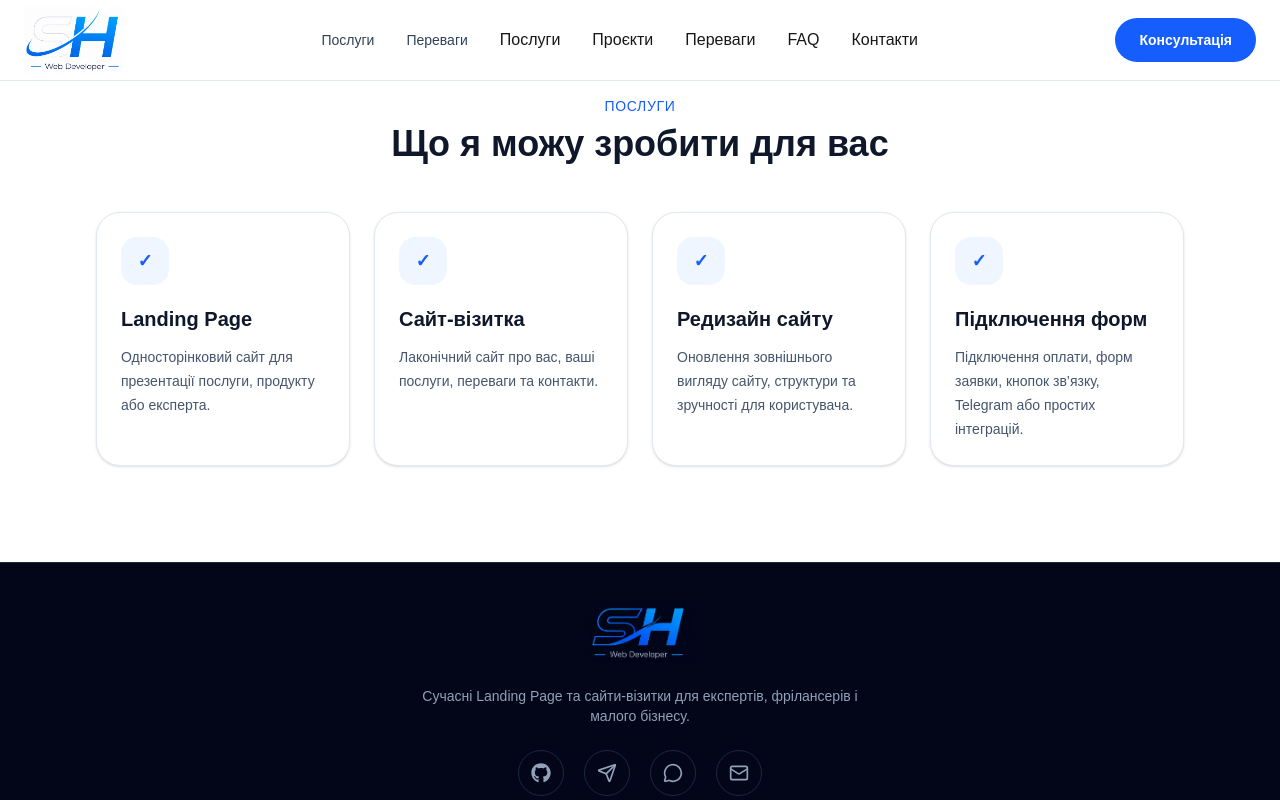
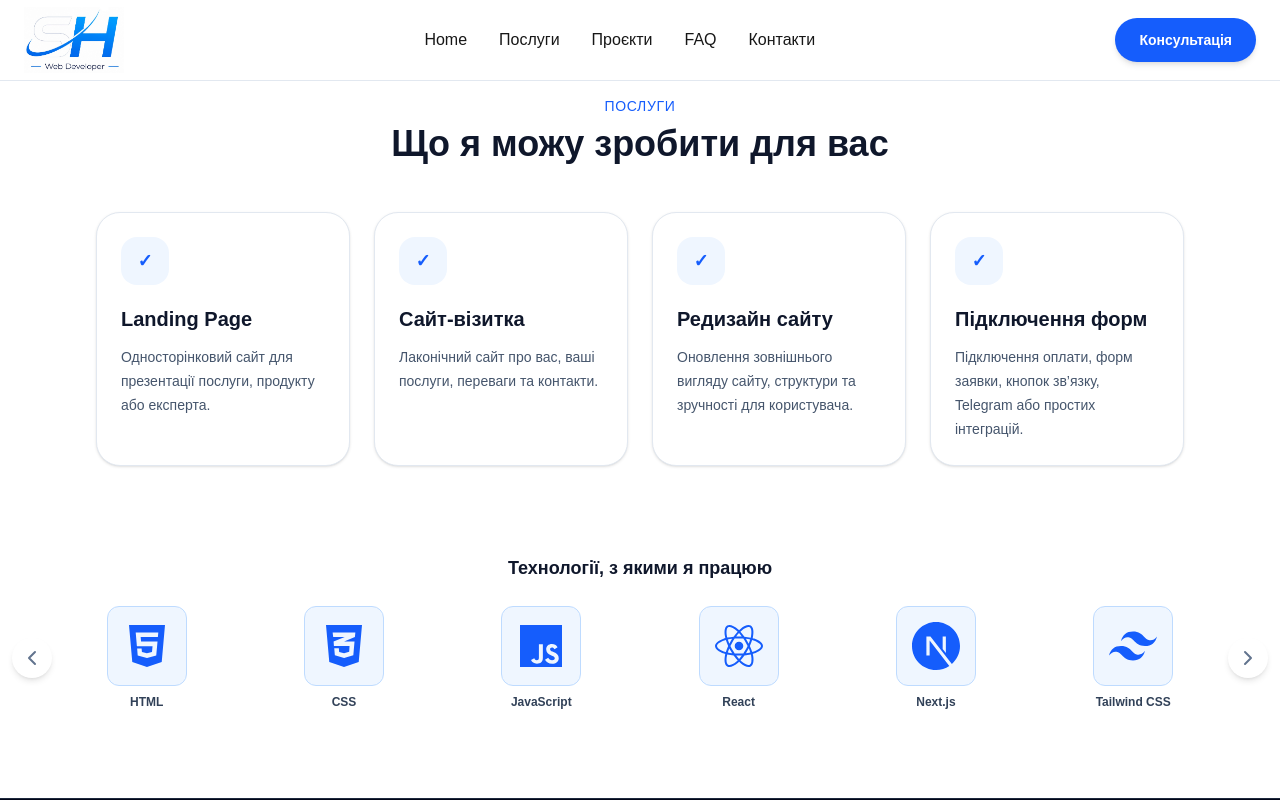
Before and after one commit to oleksandrahotsyn/nextjs-portfolio, a Next.js app: page /services in a window 1280 px wide. Shown: the top 800 px of the page. Built offline with nearby package versions, Linux system fonts and the light colour scheme.

Commit message:
add mobile menu

```diff
--- a/src/app/services/page.tsx
+++ b/src/app/services/page.tsx
@@ -1,10 +1,12 @@
 import Section from "@/components/layout/Section";
 import Services from "@/components/services/Services";
+import TechStack from "@/components/techstack/TechStack";
 
 export default function ProjectsPage() {
   return (
     <Section>
-         <Services />
+        <Services />
+        <TechStack />
     </Section>
   );
 }
--- a/src/components/layout/Header.tsx
+++ b/src/components/layout/Header.tsx
@@ -1,10 +1,6 @@
 import Link from "next/link";
 import Image from "next/image";
-
-const navLinks = [
-  { label: "Послуги", href: "#services" },
-  { label: "Переваги", href: "#process" },
-];
+import MobileMenu from "./MobileMenu";
 
 export default function Header() {
   return (
@@ -26,53 +22,24 @@ export default function Header() {
 
         {/* Desktop Navigation */}
         <nav className="hidden items-center gap-8 lg:flex">
-          {navLinks.map((link) => (
-            <a
-              key={link.href}
-              href={link.href}
-              className="relative text-sm font-medium text-slate-700 transition-colors duration-300 hover:text-blue-600"
-            >
-              {link.label}
-
-              <span className="absolute -bottom-1 left-0 h-0.5 w-0 bg-blue-500 transition-all duration-300 group-hover:w-full" />
-            </a>
-          ))}
+          <Link href="/">Home</Link>
           <Link href="/services">Послуги</Link>
           <Link href="/projects">Проєкти</Link>
-          <Link href="/services">Переваги</Link>
           <Link href="/faq">FAQ</Link>
           <Link href="/contact">Контакти</Link>
         </nav>
 
         {/* CTA */}
-        <a
-          href="#contact"
-          className="hidden rounded-full bg-blue-600 px-6 py-3 text-sm font-semibold text-white transition-all duration-300 hover:bg-blue-700 lg:inline-flex"
-        >
-          Консультація
-        </a>
+          <a
+              href="https://wa.me/380932801670"
+              target="_blank"
+          rel="noopener noreferrer"
+           className="hidden lg:inline-flex items-center rounded-full bg-blue-600 px-6 py-3 text-sm font-semibold text-white shadow-md transition-all duration-300 hover:-translate-y-0.5 hover:bg-blue-700 hover:shadow-xl"
+        > Консультація
+           </a>
 
         {/* Mobile Button */}
-        <button
-          type="button"
-          aria-label="Відкрити меню"
-          className="inline-flex h-10 w-10 items-center justify-center rounded-lg border border-slate-300 text-slate-700 transition hover:border-blue-500 hover:text-blue-600 lg:hidden"
-        >
-          <svg
-            xmlns="http://www.w3.org/2000/svg"
-            className="h-6 w-6"
-            fill="none"
-            viewBox="0 0 24 24"
-            stroke="currentColor"
-            strokeWidth={2}
-          >
-            <path
-              strokeLinecap="round"
-              strokeLinejoin="round"
-              d="M4 6h16M4 12h16M4 18h16"
-            />
-          </svg>
-        </button>
+       <MobileMenu />
       </div>
     </header>
   );
--- /dev/null
+++ b/src/components/layout/MobileMenu.tsx
@@ -0,0 +1,77 @@
+"use client";
+
+import { useState } from "react";
+import Link from "next/link";
+import { Menu, X } from "lucide-react";
+
+export default function MobileMenu() {
+  const [isOpen, setIsOpen] = useState(false);
+
+  const closeMenu = () => setIsOpen(false);
+
+  return (
+    <>
+      <button
+        type="button"
+        aria-label="Відкрити меню"
+        onClick={() => setIsOpen(true)}
+        className="inline-flex h-10 w-10 items-center justify-center rounded-lg border border-slate-300 text-slate-700 lg:hidden"
+      >
+        <Menu className="h-6 w-6" />
+      </button>
+
+      {isOpen && (
+        <>
+          {/* Overlay */}
+          <div
+            className="fixed inset-0 z-40 bg-black/50"
+            onClick={closeMenu}
+          />
+
+          {/* Menu */}
+          <div className="fixed right-0 top-0 z-50 flex h-screen w-72 flex-col bg-white p-6 shadow-xl">
+            <div className="mb-8 flex justify-end">
+              <button
+                type="button"
+                onClick={closeMenu}
+                aria-label="Закрити меню"
+              >
+                <X className="h-6 w-6" />
+              </button>
+            </div>
+
+            <nav className="flex flex-col gap-6 text-lg font-medium">
+              <Link href="/" onClick={closeMenu}>
+                Home
+              </Link>
+
+              <Link href="/services" onClick={closeMenu}>
+                Послуги
+              </Link>
+
+              <Link href="/projects" onClick={closeMenu}>
+                Проєкти
+              </Link>
+
+              <Link href="/faq" onClick={closeMenu}>
+                FAQ
+              </Link>
+
+              <Link href="/contact" onClick={closeMenu}>
+                Контакти
+              </Link>
+            </nav>
+
+            <Link
+              href="/contact"
+              onClick={closeMenu}
+              className="mt-8 rounded-full bg-blue-600 px-6 py-3 text-center font-semibold text-white"
+            >
+              Консультація
+            </Link>
+          </div>
+        </>
+      )}
+    </>
+  );
+}
```
